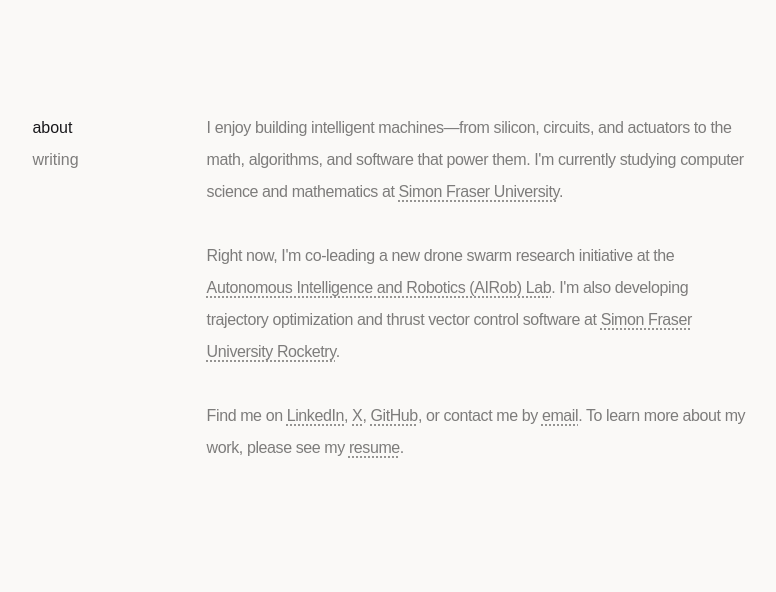
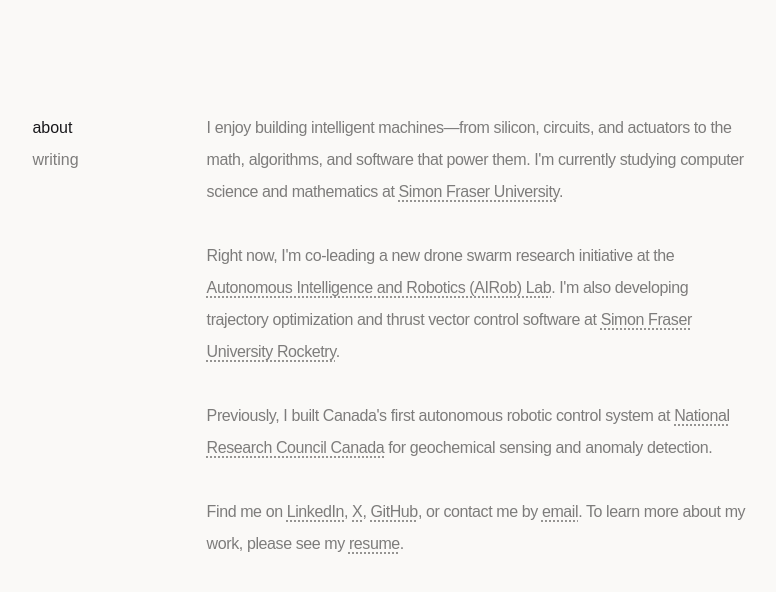
Before and after one commit to shaneso/site, a Next.js app: page / in a window 1280 px wide. Shown: the top 592 px of the page, without its empty margins (241-1017 px from the left). Built offline with nearby package versions, Linux system fonts and the light colour scheme.

Commit message:
new update

```diff
--- a/app/page.tsx
+++ b/app/page.tsx
@@ -27,6 +27,11 @@
             .
           </p>
           <p>
+            Previously, I built Canada's first autonomous robotic control system at{" "}
+            <a href="https://nrc.canada.ca/en" target="_blank" className="underline decoration-dotted underline-offset-4">National Research Council Canada</a>
+            {" "}for geochemical sensing and anomaly detection.
+          </p>
+          <p>
             Find me on{" "}
             <a href="https://www.linkedin.com/in/shaneso" target="_blank" className="underline decoration-dotted underline-offset-4">LinkedIn</a>
             ,{" "}
```
